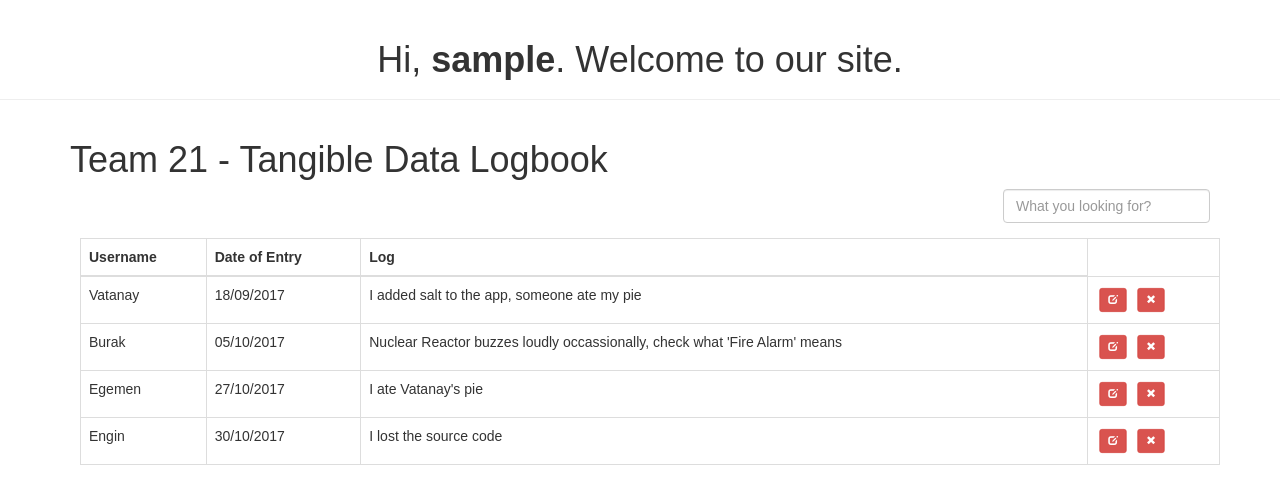
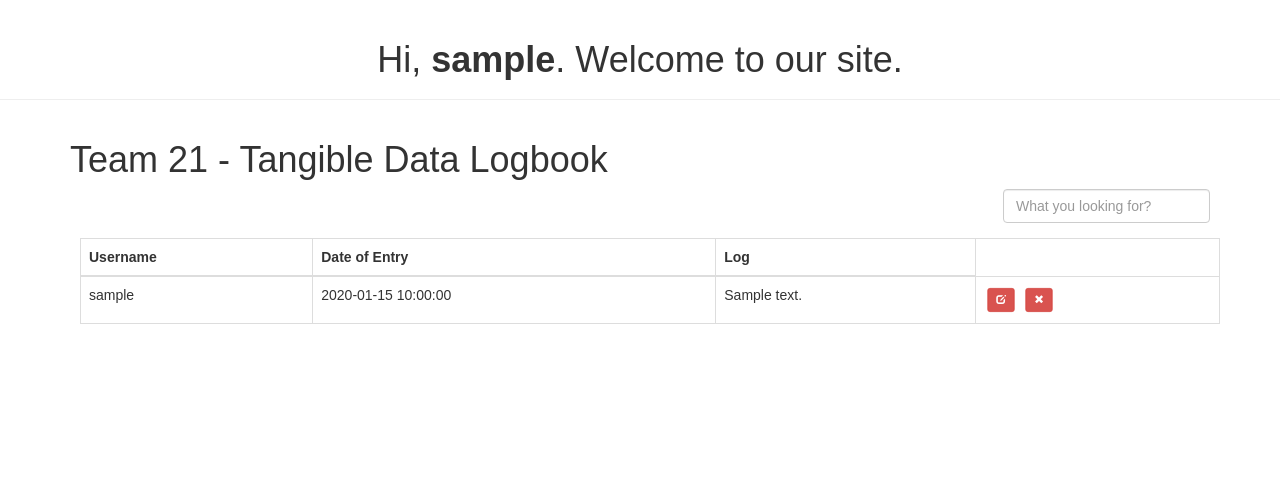
Before and after one commit to Charaka1011/Logbook, a PHP site: page /welcome.php in a window 1280 px wide. Shown: the part 52-556 px from the top of the page. Run offline with PHP 8.4, Linux system fonts and the light colour scheme; the visitor is signed in with stand-in values (Sample User, id 1); tables that the repository leaves empty or names only in its code hold one stand-in row (values such as "Sample post"); some libraries are stand-ins or nearby versions.

Commit message:
Data linked to SQL

```diff
--- a/index.php
+++ b/index.php
@@ -100,7 +100,7 @@ if($_SERVER["REQUEST_METHOD"] == "POST"){
                 <span class="help-block"><?php echo $password_err; ?></span>
             </div>
             <div class="form-group">
-                <input type="submit" class="btn btn-lg btn-primary btn-block" value="Submit">
+                <input type="submit" class="btn btn-lg btn-danger btn-block" value="Submit">
             </div>
             <p>Don't have an account? <a href="register.php">Sign up now</a>.</p>
         </form>
--- a/register.php
+++ b/register.php
@@ -123,7 +123,7 @@ if($_SERVER["REQUEST_METHOD"] == "POST"){
                 <input type="password" name="confirm_password" class="form-control" value="<?php echo $confirm_password; ?>" placeholder="Confirm Password">
                 <span class="help-block"><?php echo $confirm_password_err; ?></span>
             </div>
-                <input type="submit" class="btn btn-primary btn-block" value="Submit">
+                <input type="submit" class="btn btn-danger btn-block" value="Submit">
                 <input type="reset" class="btn btn-default btn-block" value="Reset">
             <p>Already have an account? <a href="index.php">Login here</a>.</p>
         </form>
--- a/welcome.php
+++ b/welcome.php
@@ -59,58 +59,19 @@ if(!isset($_SESSION['username']) || empty($_SESSION['username'])){
       </tr>
     </thead>
     <tbody>
-      <tr>
-        <td>Vatanay</td>
-        <td>18/09/2017</td>
-        <td>I added salt to the app, someone ate my pie</td>
-        <td>
-        <a href="#" class="btn btn-danger btn-sm gliph">
-        <span class="glyphicon glyphicon-edit" aria-hidden="true"></span>
-        </a>
-        <a href="#" class="btn btn-danger btn-sm gliph">
-        <span class="glyphicon glyphicon-remove" aria-hidden="true"></span>
-        </a>
-        </td>
-      </tr>
-      <tr>
-        <td>Burak</td>
-        <td>05/10/2017</td>
-        <td>Nuclear Reactor buzzes loudly occassionally, check what 'Fire Alarm' means</td>
-        <td>
-        <a href="#" class="btn btn-danger btn-sm gliph">
-        <span class="glyphicon glyphicon-edit" aria-hidden="true"></span>
-        </a>
-        <a href="#" class="btn btn-danger btn-sm gliph">
-        <span class="glyphicon glyphicon-remove" aria-hidden="true"></span>
-        </a>
-        </td>
-      </tr>
-      <tr>
-        <td>Egemen</td>
-        <td>27/10/2017</td>
-        <td>I ate Vatanay's pie</td>
-        <td>
-        <a href="#" class="btn btn-danger btn-sm gliph">
-        <span class="glyphicon glyphicon-edit" aria-hidden="true"></span>
-        </a>
-        <a href="#" class="btn btn-danger btn-sm gliph">
-        <span class="glyphicon glyphicon-remove" aria-hidden="true"></span>
-        </a>
-        </td>
-      </tr>
-      <tr>
-        <td>Engin</td>
-        <td>30/10/2017</td>
-        <td>I lost the source code</td>
-        <td>
-        <a href="#" class="btn btn-danger btn-sm gliph">
-        <span class="glyphicon glyphicon-edit" aria-hidden="true"></span>
-        </a>
-        <a href="#" class="btn btn-danger btn-sm gliph">
-        <span class="glyphicon glyphicon-remove" aria-hidden="true"></span>
-        </a>
-        </td>
-      </tr>
+      <?php
+        require 'config.php';
+        $result = mysqli_query($link, "SELECT * FROM entries");
+        while($row = mysqli_fetch_array($result,MYSQLI_ASSOC)){
+          echo "<tr>";
+          echo "<td>". $row['username'] . "</td>";
+          echo "<td>". $row['date'] . "</td>";
+          echo "<td>". $row['text'] . "</td>";
+          echo '<td><a href="#" class="btn btn-danger btn-sm gliph"> <span class="glyphicon glyphicon-edit" aria-hidden="true"></span></a> <a href="#" class="btn btn-danger btn-sm gliph"> <span class="glyphicon glyphicon-remove" aria-hidden="true"></span></a></td>';
+          echo "</tr>";
+        }
+        mysqli_close($link);
+      ?>
     </tbody>
   </table>
 </div>
```
